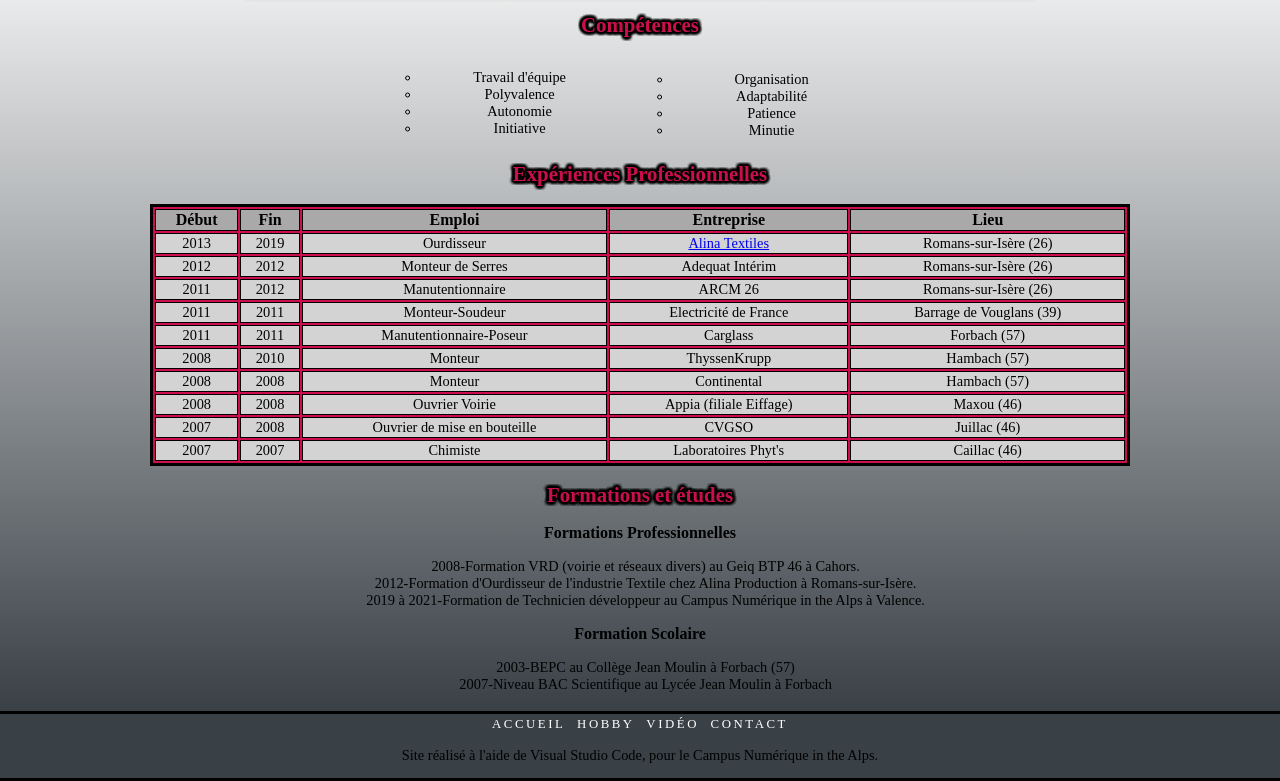
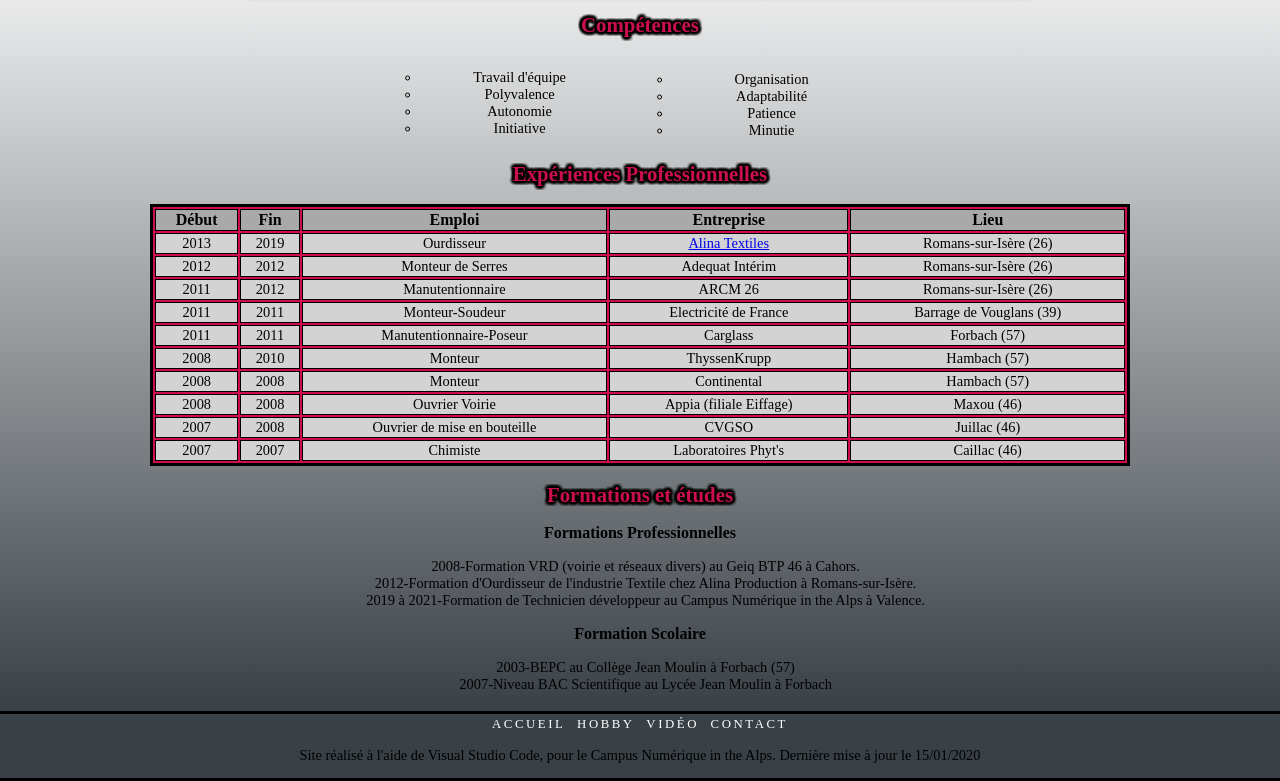
Before and after one commit to J-H-Schwartz/CV-Git, a plain HTML site: page accueil.html in a window 1280 px wide. Shown: the part 361-1142 px from the top of the page. Drawn offline with Linux system fonts and the light colour scheme.

Commit message:
Ajout de la date de dernère mise à jour dans le footer de l'accueil.

```diff
--- a/accueil.html
+++ b/accueil.html
@@ -156,7 +156,7 @@
                 <a class="linkbot1" href="Video.html">Vidéo</a>
                 <a class="linkbot1" href="Contact.html">Contact</a>
             </div>
-            <p>Site réalisé à l'aide de Visual Studio Code, pour le Campus Numérique in the Alps. </p>
+            <p>Site réalisé à l'aide de Visual Studio Code, pour le Campus Numérique in the Alps. Dernière mise à jour le 15/01/2020 </p>
         </div>
     </footer>
 </body>
```
